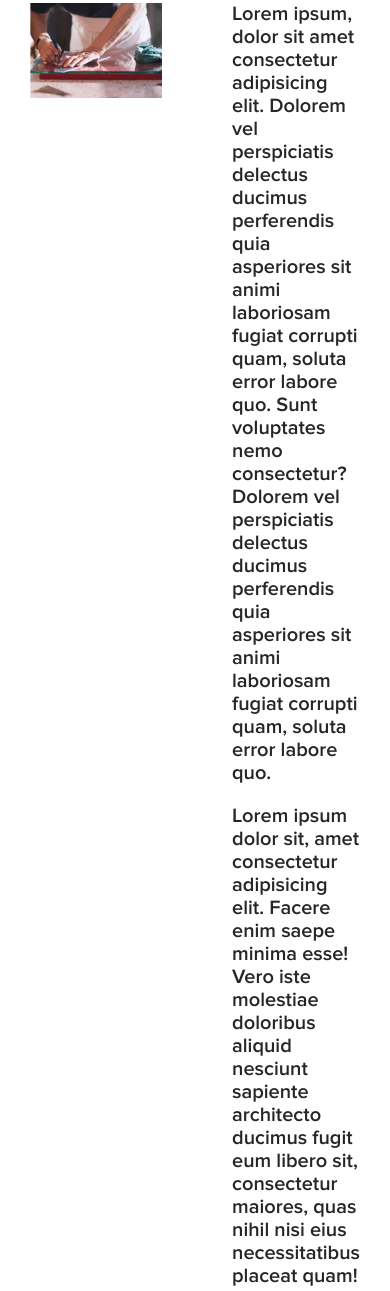
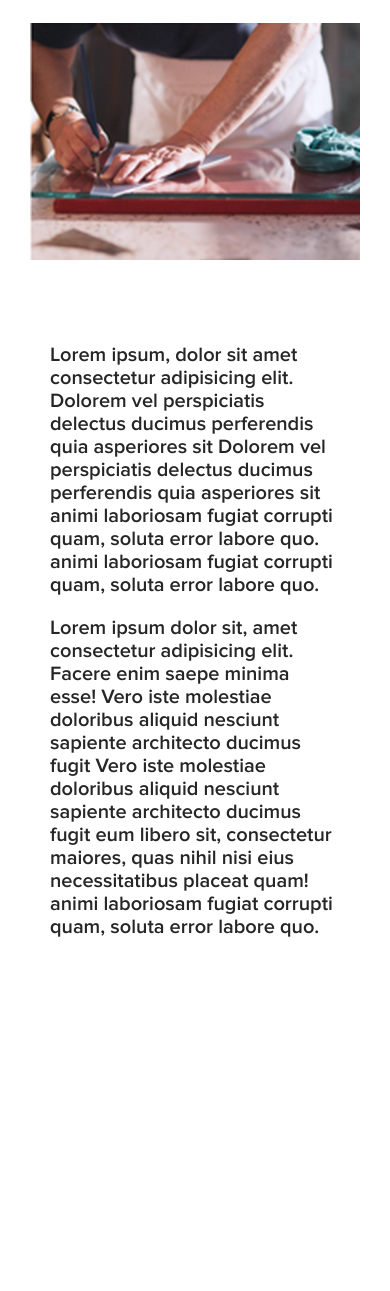
Before and after one commit to ivanovart2019/skinali201020, a plain HTML site: page index.html in a window 390 px wide. Shown: the part 10646-11937 px from the top of the page. After the commit the page ends 11735 px from the top, so only its background shows below. Drawn offline with Linux system fonts and the light colour scheme.

Commit message:
18:46 адаптация блока

```diff
--- a/index.html
+++ b/index.html
@@ -559,13 +559,14 @@
         <div class="factory-block_text">
             <p>Lorem ipsum, dolor sit amet consectetur adipisicing elit.
             Dolorem vel perspiciatis delectus ducimus perferendis quia asperiores sit
+            Dolorem vel perspiciatis delectus ducimus perferendis quia asperiores sit
             animi laboriosam fugiat corrupti quam, soluta error labore quo.
-            Sunt voluptates nemo consectetur?Dolorem vel perspiciatis delectus ducimus
-            perferendis quia asperiores sit animi laboriosam fugiat corrupti quam,
-            soluta error labore quo.</p>
+            animi laboriosam fugiat corrupti quam, soluta error labore quo.</p>
             <p>Lorem ipsum dolor sit, amet consectetur adipisicing elit. Facere enim saepe minima esse!
             Vero iste molestiae doloribus aliquid nesciunt sapiente architecto ducimus fugit
-            eum libero sit, consectetur maiores, quas nihil nisi eius necessitatibus placeat quam!</p>
+            Vero iste molestiae doloribus aliquid nesciunt sapiente architecto ducimus fugit
+            eum libero sit, consectetur maiores, quas nihil nisi eius necessitatibus placeat quam!
+            animi laboriosam fugiat corrupti quam, soluta error labore quo.</p>
         </div>
       </div>
     </div>
--- a/scss/blocks/_factory.scss
+++ b/scss/blocks/_factory.scss
@@ -2,12 +2,43 @@
   &-block {
     display: flex;
     justify-content: space-between;
+    //flex-wrap: wrap;
     &_text {
-      flex-basis: 50%;
-      margin-left: 70px;
+      flex-basis: 60%;
+      margin-left: 2em;
       font-size: 20px;
-      p {
-        margin-top: 0;
+    }
+    &_image {
+      margin: 20px 0;
+    }
+  }
+}
+// @media (max-width: 1024px) {
+//   .factory {
+//     &-block {
+//       // justify-content: space-between;
+//       // flex-wrap: nowrap;
+//       &_text {
+//       //   flex-basis: 60%;
+//       //   margin-left: 1em;
+//        }
+//       &_image {
+//       }
+//     }
+//   }
+//   }
+
+@media (max-width: 768px) {
+  .factory {
+    &-block {
+      justify-content: center;
+      flex-wrap: wrap;
+      &_text {
+        flex-basis: 100%;
+        margin: 2em 1em;
+      }
+      &_image {
+        margin-top: 20px;
       }
     }
   }
```
Also changed, not shown: css/style.css, 1 other file.
